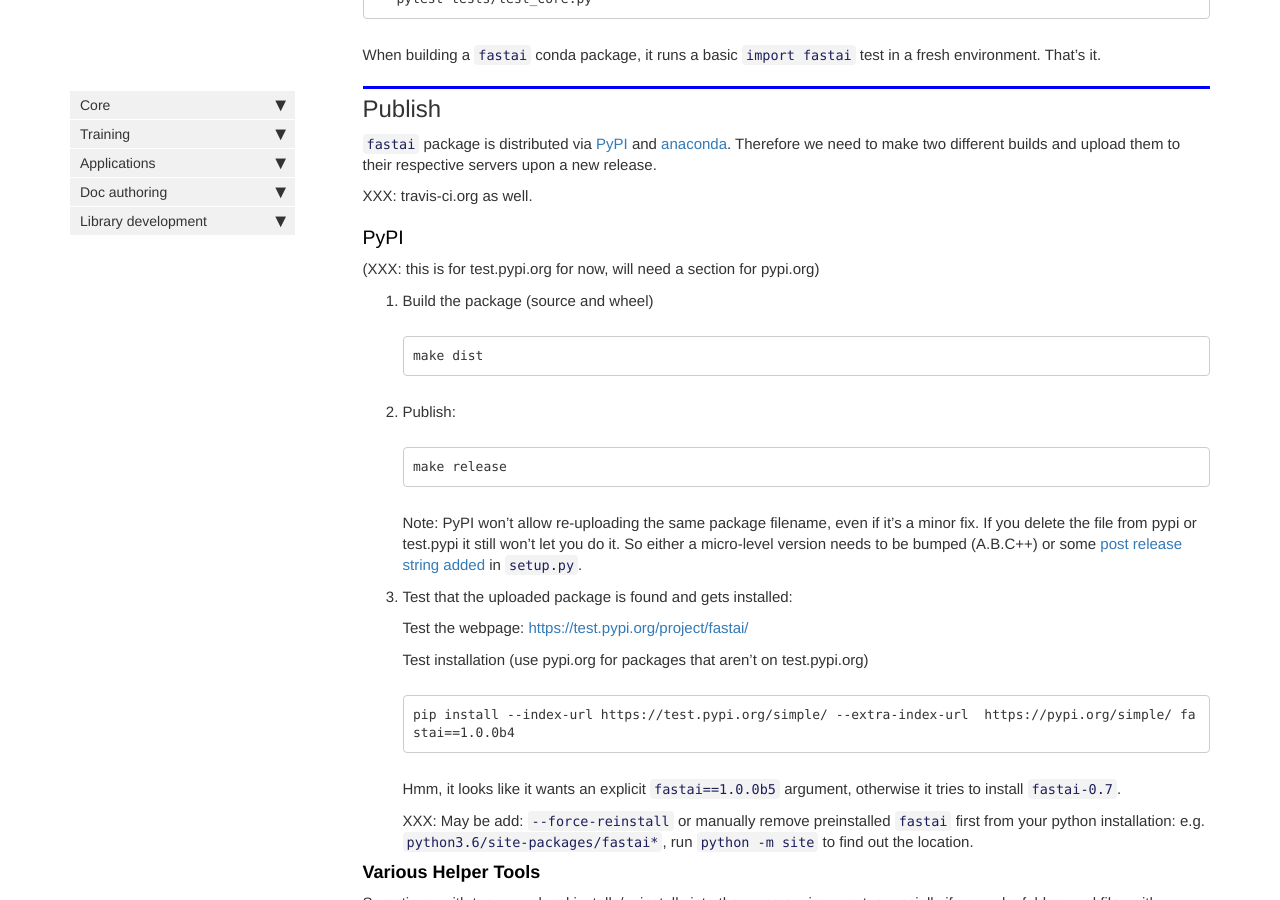
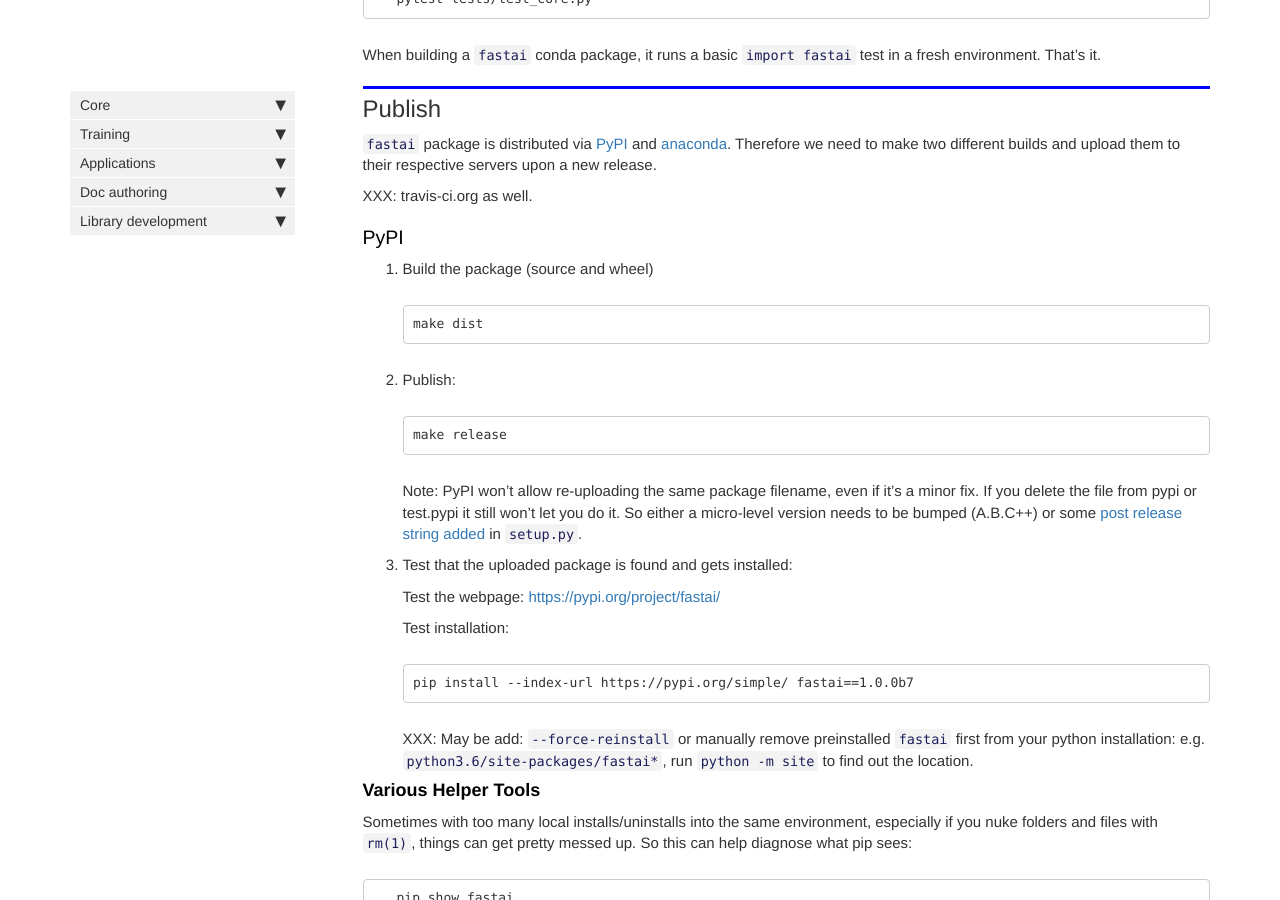
Before and after one commit to fastai/fastai_dev, a Jekyll site: the page built from docs/developers.md, in a window 1280 px wide and 900 px high, scrolled down 3281 px. Built offline with Jekyll 4.4.1, drawn with Linux system fonts in a browser that asks for light colours; nearby versions of some CDN libraries; comment, search, counter and statistics services are not loaded; some of the changed text lies outside the part shown.

Commit message:
no longer test channel - all is live

````diff
--- a/docs/developers.md
+++ b/docs/developers.md
@@ -192,8 +192,6 @@ XXX: travis-ci.org as well.
 
 ### PyPI
 
-(XXX: this is for test.pypi.org for now, will need a section for pypi.org)
-
 1. Build the package (source and wheel)
 
    ```
@@ -210,15 +208,13 @@ XXX: travis-ci.org as well.
 
 3. Test that the uploaded package is found and gets installed:
 
-   Test the webpage: [https://test.pypi.org/project/fastai/](https://test.pypi.org/project/fastai/)
+   Test the webpage: [https://pypi.org/project/fastai/](https://pypi.org/project/fastai/)
 
-   Test installation (use pypi.org for packages that aren't on test.pypi.org)
+   Test installation:
 
    ```
-   pip install --index-url https://test.pypi.org/simple/ --extra-index-url  https://pypi.org/simple/ fastai==1.0.0b4
+   pip install --index-url https://pypi.org/simple/ fastai==1.0.0b7
    ```
-
-   Hmm, it looks like it wants an explicit `fastai==1.0.0b5` argument, otherwise it tries to install `fastai-0.7`.
 
    XXX: May be add: `--force-reinstall` or manually remove preinstalled `fastai` first from your python installation: e.g. `python3.6/site-packages/fastai*`, run `python -m site` to find out the location.
 
@@ -277,7 +273,7 @@ shows nothing.
 2. Build the fastai package (include the `pytorch` channel, for `torch/` dependencies, and fastai test channel for `torchvision/fastai`):
 
    ```
-   conda-build ./conda/ -c pytorch -c fastai/label/test -c fastai/label/main
+   conda-build ./conda/ -c pytorch -c fastai/label/main
    ```
 
    If `conda-build` fails with:
````
